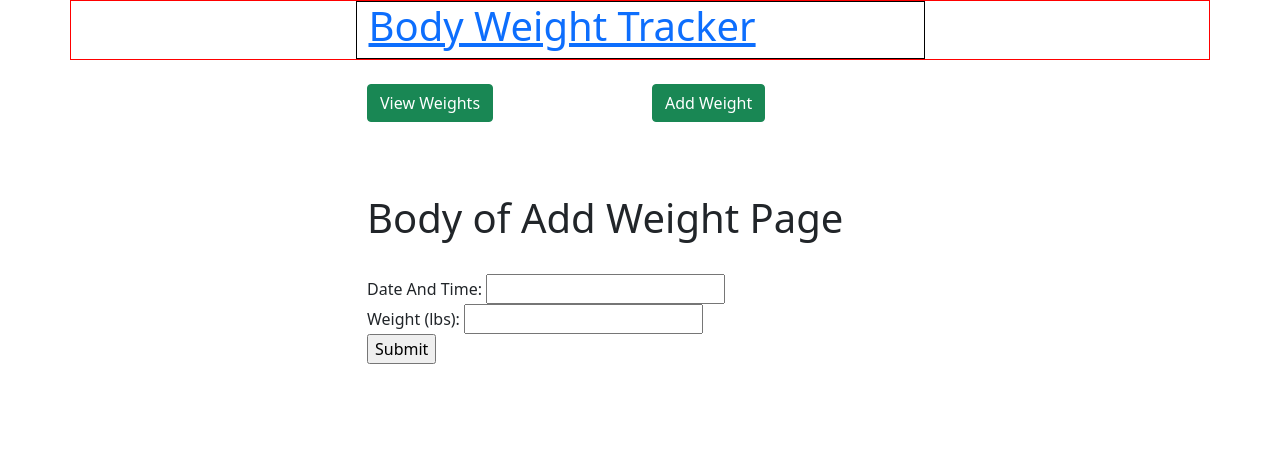
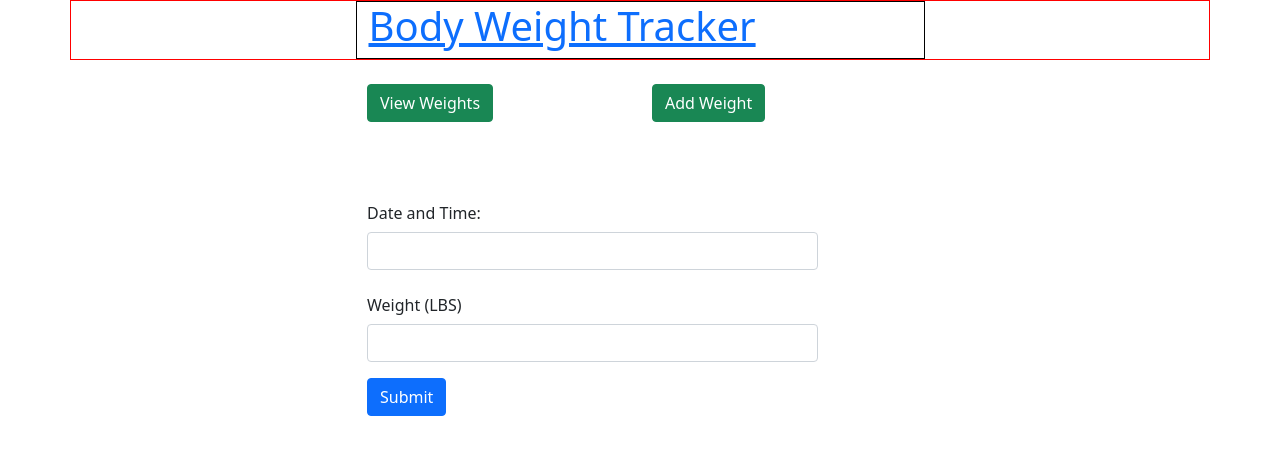
Before and after one commit to jaedmisten/body-weight-tracker, a PHP site: page /addWeightForm.php in a window 1280 px wide. Shown: the top 455 px of the page. Run offline with PHP 8.4, Linux system fonts and the light colour scheme.

Commit message:
Added bootstrap styling to add weight form.

```diff
--- a/docs/log.txt
+++ b/docs/log.txt
@@ -29,3 +29,7 @@ May move them into specific folders in dist later.
 7/21/21: Made updates data from form on add weights page to be posted to insertWeight.php.
 Weight and datetime stamp are then inserted into weights table. After inserting weight the page
 is redirected the view weights page.
+
+Updated add weight form to use bootstrap styling. Started with horizontal form, but updated column size of
+the label which moved input fields below label like regular bootstrap form. This probably looks better
+because it uses more space on this page that has little content.
--- a/public/addWeightForm.php
+++ b/public/addWeightForm.php
@@ -2,17 +2,26 @@
 <br><br><br>
 <div class="row">
     <div class="col-md-6 offset-md-3">
-        <h1>Body of Add Weight Page</h1>
-        <br>
-
         <form action="insertWeight.php" method="post">
-            Date And Time: <input id="datetimepicker" type="text" id="dateTime" name="dateTime" value=""><br>
-            Weight (lbs): <input id="weight" type="number" step=".1" name="weight" value=""><br>
-            <input type="submit" id="submit" name="submit">
+            <div class="row mb-3">
+                <label for="datetimepicker" class="col-sm-3 col-form-label">Date and Time:</label>
+                <div class="col-sm-10">
+                    <input type="text" id="datetimepicker" class="form-control" name="dateTime" value="">
+                </div>
+            </div>
+            <div class="row mb-3">
+                <label for="weight" class="col-sm-3 col-form-label">Weight (LBS)</label>
+                <div class="col-sm-10">
+                    <input type="number" step=".1" class="form-control" id="weight" name="weight" value="">
+                </div>
+            </div>
+            <div class="row">
+                <div class="col-auto">
+                    <input type="submit" class="btn btn-primary" id="submit" name="submit">
+                </div>
+            </div>
         </form>
     </div>
 </div>
 
-
-
 <?php include('footer.php') ?>
--- a/public/viewWeights.php
+++ b/public/viewWeights.php
@@ -3,8 +3,6 @@
 <br><br><br>
 <div class="row">
     <div class="col-md-6 offset-md-3">
-        <h1>Body of View Weights Page</h1>
-
         <?php
         try {
             $sql = 'SELECT * FROM weights ORDER BY date DESC';
```
